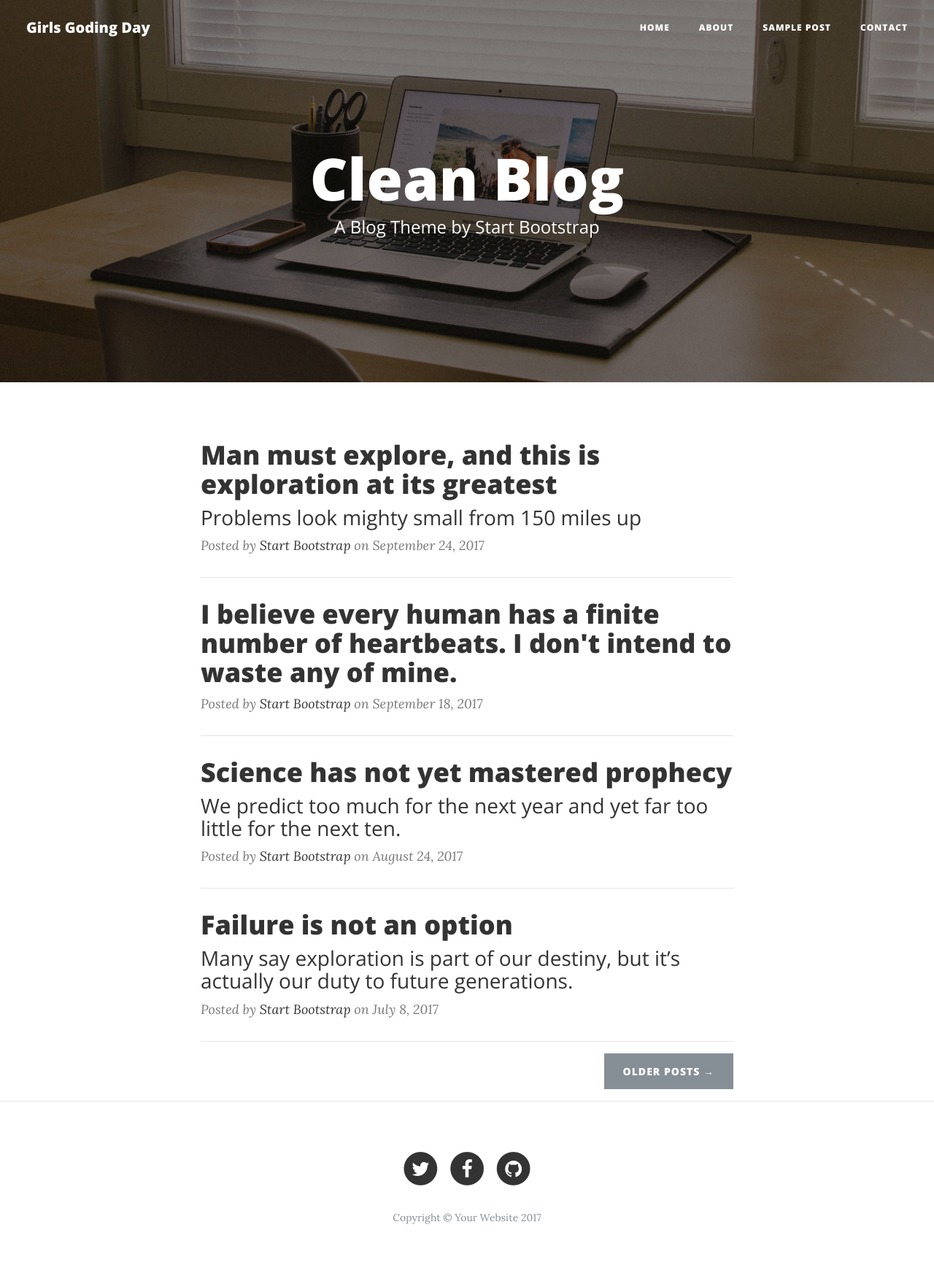
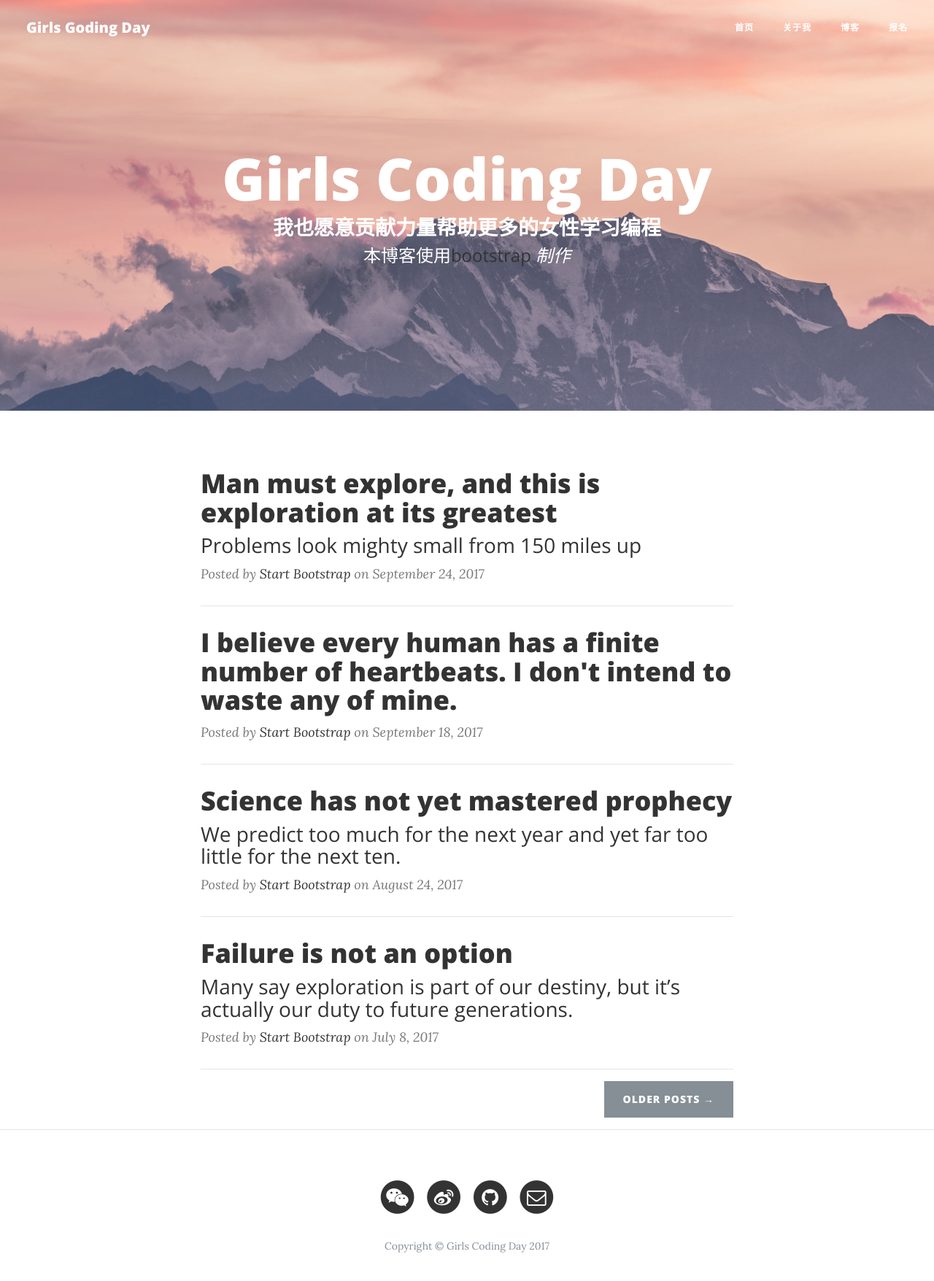
Before and after one commit to JXiaodan/GirlsCodingDayDemo, a website: page index.html in a window 1280 px wide. Shown: the whole page at 73% size. Drawn offline with nearby package versions, Linux system fonts and the light colour scheme.

Commit message:
修改了内容

```diff
--- a/index.html
+++ b/index.html
@@ -35,29 +35,30 @@
       <div class="collapse navbar-collapse" id="navbarResponsive">
         <ul class="navbar-nav ml-auto">
           <li class="nav-item">
-            <a class="nav-link" href="index.html">Home</a>
+            <a class="nav-link" href="index.html">首页</a>
           </li>
           <li class="nav-item">
-            <a class="nav-link" href="about.html">About</a>
+            <a class="nav-link" href="about.html">关于我</a>
           </li>
           <li class="nav-item">
-            <a class="nav-link" href="post.html">Sample Post</a>
+            <a class="nav-link" href="post.html">博客</a>
           </li>
           <li class="nav-item">
-            <a class="nav-link" href="contact.html">Contact</a>
+            <a class="nav-link" href=" https://girlscodingday.org">报名</a>
           </li>
         </ul>
       </div>
     </nav>
 
     <!-- Page Header -->
-    <header class="masthead" style="background-image: url('img/home-bg.jpg')">
+    <header class="masthead" style="background-image:url('img/bk.jpg')">
       <div class="container">
         <div class="row">
           <div class="col-lg-8 col-md-10 mx-auto">
             <div class="site-heading">
-              <h1>Clean Blog</h1>
-              <span class="subheading">A Blog Theme by Start Bootstrap</span>
+              <h1>Girls Coding Day</h1>
+              <h3>我也愿意贡献力量帮助更多的女性学习编程</h3>
+              <span class="subheading">本博客使用<a href=" https://startbootstrap.com/template-overviews/clean-blog"><b>bootstrap</b></a> <i>制作</i></span>
             </div>
           </div>
         </div>
@@ -141,15 +142,15 @@
                 <a href="#">
                   <span class="fa-stack fa-lg">
                     <i class="fa fa-circle fa-stack-2x"></i>
-                    <i class="fa fa-twitter fa-stack-1x fa-inverse"></i>
+                    <i class="fa fa-weixin fa-stack-1x fa-inverse"></i>
                   </span>
                 </a>
               </li>
               <li class="list-inline-item">
-                <a href="#">
+                <a href="http://weibo.com/u/2599894451">
                   <span class="fa-stack fa-lg">
                     <i class="fa fa-circle fa-stack-2x"></i>
-                    <i class="fa fa-facebook fa-stack-1x fa-inverse"></i>
+                    <i class="fa fa-weibo fa-stack-1x fa-inverse"></i>
                   </span>
                 </a>
               </li>
@@ -161,8 +162,16 @@
                   </span>
                 </a>
               </li>
+              <li class="list-inline-item">
+                <a href="http://mail.J_Xiaodan@163.com">
+                  <span class="fa-stack fa-lg">
+                    <i class="fa fa-circle fa-stack-2x"></i>
+                    <i class="fa fa-envelope-o fa-stack-1x fa-inverse"></i>
+                  </span>
+                </a>
+              </li>
             </ul>
-            <p class="copyright text-muted">Copyright &copy; Your Website 2017</p>
+            <p class="copyright text-muted">Copyright &copy; Girls Coding Day 2017</p>
           </div>
         </div>
       </div>
```
Also changed, not shown: img/bk.jpg (added).
